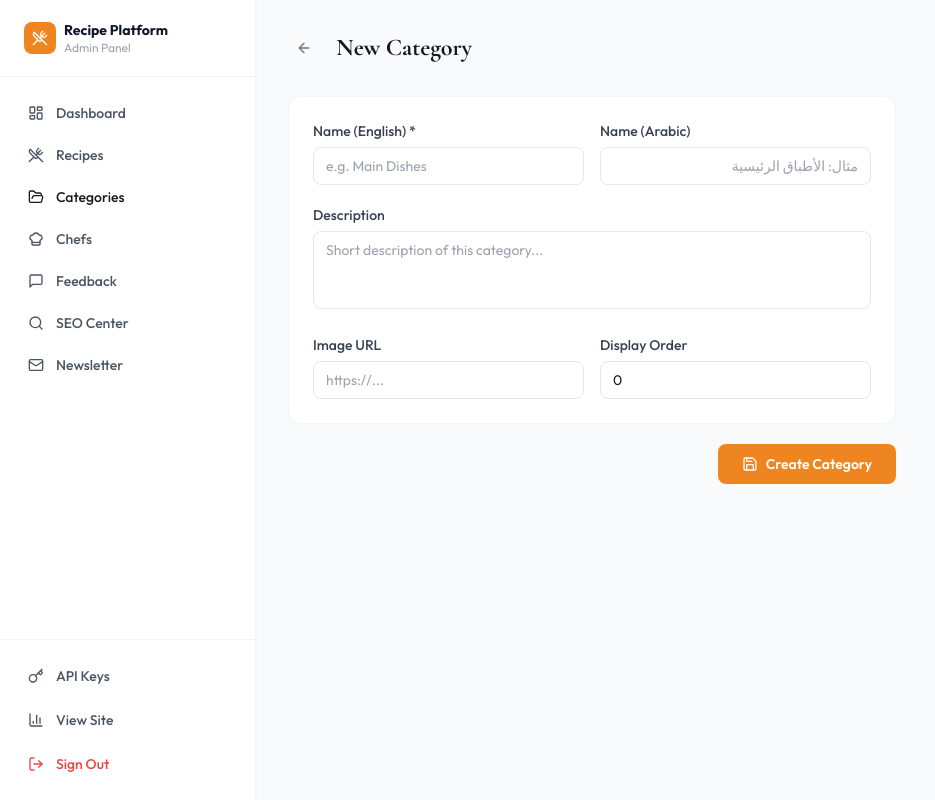
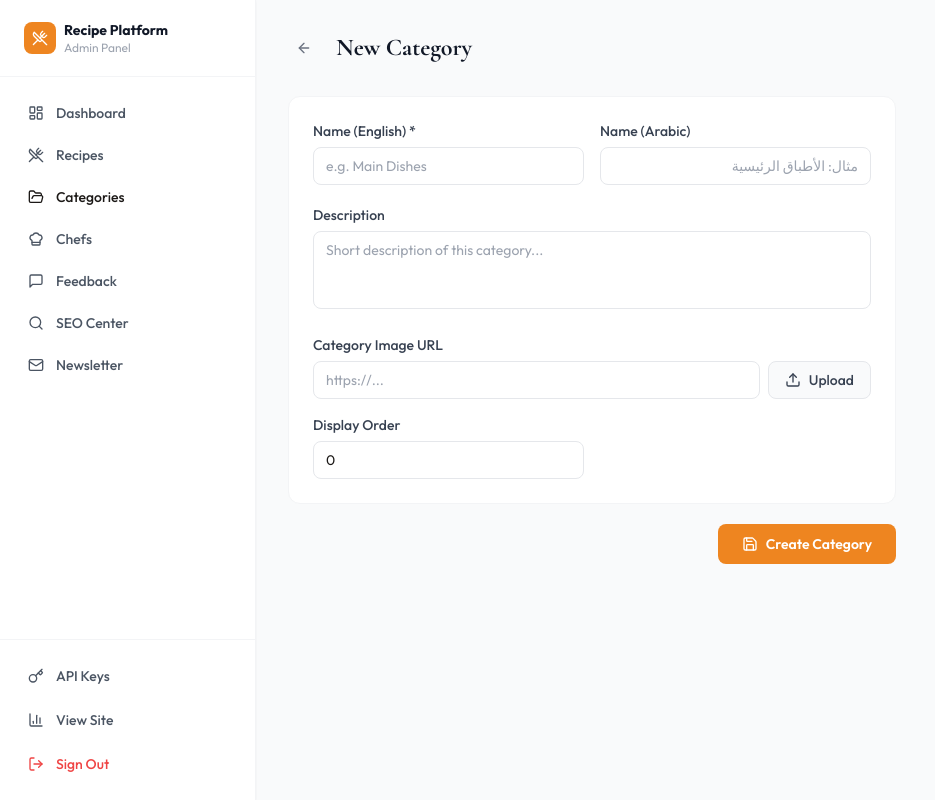
Before and after one commit to tarekfff/recipe-website, a Next.js app in the folder frontend/: page /admin/categories/new in a window 1280 px wide. Shown: the whole page, without its empty margins (0-935 px from the left). Built offline with nearby package versions, Linux system fonts and the light colour scheme; no server answers; the database is empty; sample sign-in values are in the browser's storage.

Commit message:
feat: add image upload functionality to Category and Chef forms

```diff
--- a/frontend/src/app/admin/(protected)/categories/CategoryForm.tsx
+++ b/frontend/src/app/admin/(protected)/categories/CategoryForm.tsx
@@ -2,7 +2,7 @@
 
 import { useState } from 'react'
 import { useRouter } from 'next/navigation'
-import { Loader2, Save, ArrowLeft } from 'lucide-react'
+import { Loader2, Save, ArrowLeft, Upload } from 'lucide-react'
 import Link from 'next/link'
 import { toast } from 'sonner'
 
@@ -23,6 +23,7 @@ export default function CategoryForm({ category }: Props) {
     const [image, setImage] = useState(category?.image || '')
     const [order, setOrder] = useState(String(category?.order ?? 0))
     const [loading, setLoading] = useState(false)
+    const [uploading, setUploading] = useState(false)
 
     async function handleSubmit(e: React.FormEvent) {
         e.preventDefault()
@@ -90,12 +91,34 @@ export default function CategoryForm({ category }: Props) {
                             placeholder="Short description of this category..." />
                     </div>
 
-                    <div className="grid grid-cols-2 gap-4">
-                        <div>
-                            <label className="block text-sm font-medium text-gray-700 mb-1.5">Image URL</label>
-                            <input value={image} onChange={e => setImage(e.target.value)}
-                                className="w-full px-3 py-2 border border-gray-200 rounded-lg text-sm focus:outline-none focus:ring-2 focus:ring-brand-500"
-                                placeholder="https://..." />
+                    <div className="grid grid-cols-1 sm:grid-cols-2 gap-4">
+                        <div className="sm:col-span-2">
+                            <label className="block text-sm font-medium text-gray-700 mb-1.5">Category Image URL</label>
+                            <div className="flex gap-2">
+                                <input value={image} onChange={e => setImage(e.target.value)}
+                                    className="flex-1 px-3 py-2 border border-gray-200 rounded-lg text-sm focus:outline-none focus:ring-2 focus:ring-brand-500"
+                                    placeholder="https://..." />
+                                <label className="flex items-center gap-2 px-4 py-2 bg-gray-50 hover:bg-gray-100 border border-gray-200 text-gray-700 rounded-lg text-sm font-medium transition-colors cursor-pointer">
+                                    <Upload className="w-4 h-4" />
+                                    {uploading ? 'Uploading...' : 'Upload'}
+                                    <input type="file" className="hidden" accept="image/*" onChange={async (e) => {
+                                        const file = e.target.files?.[0]
+                                        if (!file) return
+                                        setUploading(true)
+                                        try {
+                                            const formData = new FormData()
+                                            formData.append('file', file)
+                                            const res = await fetch('/api/upload', { method: 'POST', body: formData })
+                                            if (res.ok) {
+                                                const data = await res.json()
+                                                setImage(data.url)
+                                            } else toast.error('Failed to upload image')
+                                        } catch { toast.error('Failed to upload image') }
+                                        finally { setUploading(false) }
+                                    }} disabled={uploading} />
+                                </label>
+                            </div>
+                            {image && <img src={image} alt="preview" className="mt-2 w-40 h-24 object-cover rounded-lg border border-gray-100" />}
                         </div>
                         <div>
                             <label className="block text-sm font-medium text-gray-700 mb-1.5">Display Order</label>
--- a/frontend/src/app/admin/(protected)/chefs/ChefForm.tsx
+++ b/frontend/src/app/admin/(protected)/chefs/ChefForm.tsx
@@ -2,7 +2,7 @@
 
 import { useState } from 'react'
 import { useRouter } from 'next/navigation'
-import { Loader2, Save, ArrowLeft } from 'lucide-react'
+import { Loader2, Save, ArrowLeft, Upload } from 'lucide-react'
 import Link from 'next/link'
 import { toast } from 'sonner'
 
@@ -19,6 +19,7 @@ export default function ChefForm({ chef }: { chef?: Chef }) {
     const [bio, setBio] = useState(chef?.bio || '')
     const [avatar, setAvatar] = useState(chef?.avatar || '')
     const [loading, setLoading] = useState(false)
+    const [uploading, setUploading] = useState(false)
 
     async function handleSubmit(e: React.FormEvent) {
         e.preventDefault()
@@ -80,9 +81,30 @@ export default function ChefForm({ chef }: { chef?: Chef }) {
 
                     <div>
                         <label className="block text-sm font-medium text-gray-700 mb-1.5">Avatar URL</label>
-                        <input value={avatar} onChange={e => setAvatar(e.target.value)}
-                            className="w-full px-3 py-2 border border-gray-200 rounded-lg text-sm focus:outline-none focus:ring-2 focus:ring-brand-500"
-                            placeholder="https://..." />
+                        <div className="flex gap-2">
+                            <input value={avatar} onChange={e => setAvatar(e.target.value)}
+                                className="flex-1 px-3 py-2 border border-gray-200 rounded-lg text-sm focus:outline-none focus:ring-2 focus:ring-brand-500"
+                                placeholder="https://..." />
+                            <label className="flex items-center gap-2 px-4 py-2 bg-gray-50 hover:bg-gray-100 border border-gray-200 text-gray-700 rounded-lg text-sm font-medium transition-colors cursor-pointer">
+                                <Upload className="w-4 h-4" />
+                                {uploading ? 'Uploading...' : 'Upload'}
+                                <input type="file" className="hidden" accept="image/*" onChange={async (e) => {
+                                    const file = e.target.files?.[0]
+                                    if (!file) return
+                                    setUploading(true)
+                                    try {
+                                        const formData = new FormData()
+                                        formData.append('file', file)
+                                        const res = await fetch('/api/upload', { method: 'POST', body: formData })
+                                        if (res.ok) {
+                                            const data = await res.json()
+                                            setAvatar(data.url)
+                                        } else toast.error('Failed to upload image')
+                                    } catch { toast.error('Failed to upload image') }
+                                    finally { setUploading(false) }
+                                }} disabled={uploading} />
+                            </label>
+                        </div>
                     </div>
 
                     <div>
```
